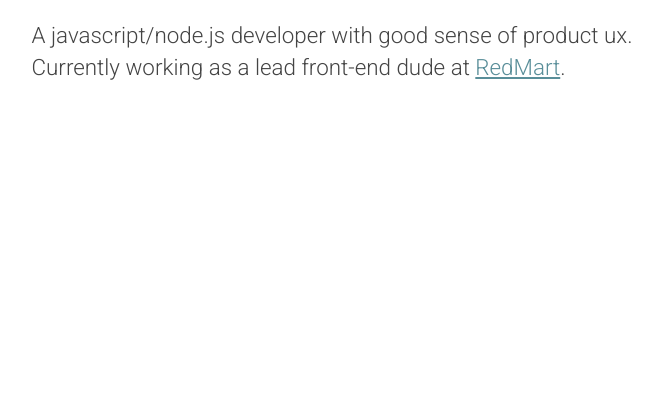
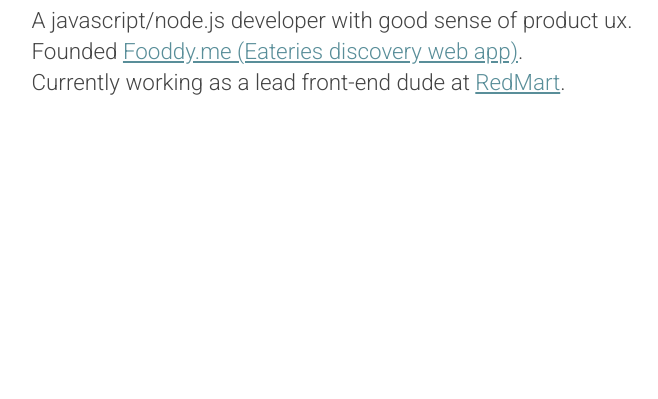
Before and after one commit to sarmadsangi/sarmadsangi.github.io, a website: page index.html in a window 1280 px wide. Shown: the part 401-800 px from the top of the page, without its empty margins (308-966 px from the left). Drawn offline with Linux system fonts and the light colour scheme.

Commit message:
Update index.html

```diff
--- a/index.html
+++ b/index.html
@@ -4,8 +4,10 @@
         <meta charset="utf-8">
         <meta http-equiv="x-ua-compatible" content="ie=edge">
         <title>Sarmad Sangi</title>
-        <meta name="description" content="">
+    	<meta name="description" content="A javascript/node.js developer with good sense of product ux. Founded Fooddy.me a while back.">
+    	<meta name="keywords" content="sarmad sangi, javascript developer, nodejs, reactjs">
         <meta name="viewport" content="width=device-width, initial-scale=1">
+        <meta name="theme-color" content="#ffffff" />
 
         <link rel="apple-touch-icon" href="apple-touch-icon.png">
         <!-- Place favicon.ico in the root directory -->
@@ -18,7 +20,9 @@
             <p>
                 A javascript/node.js developer with good sense of product ux.
                 <br>
-                Currently working as a lead front-end dude at <a href="https://redmart.com">RedMart</a>.
+                Founded <a target="_blank" href="http://fooddy.me">Fooddy.me (Eateries discovery web app)</a>.
+                <br>
+                Currently working as a lead front-end dude at <a target="_blank" href="https://redmart.com">RedMart</a>.
             </p>
         </section>
 
```
